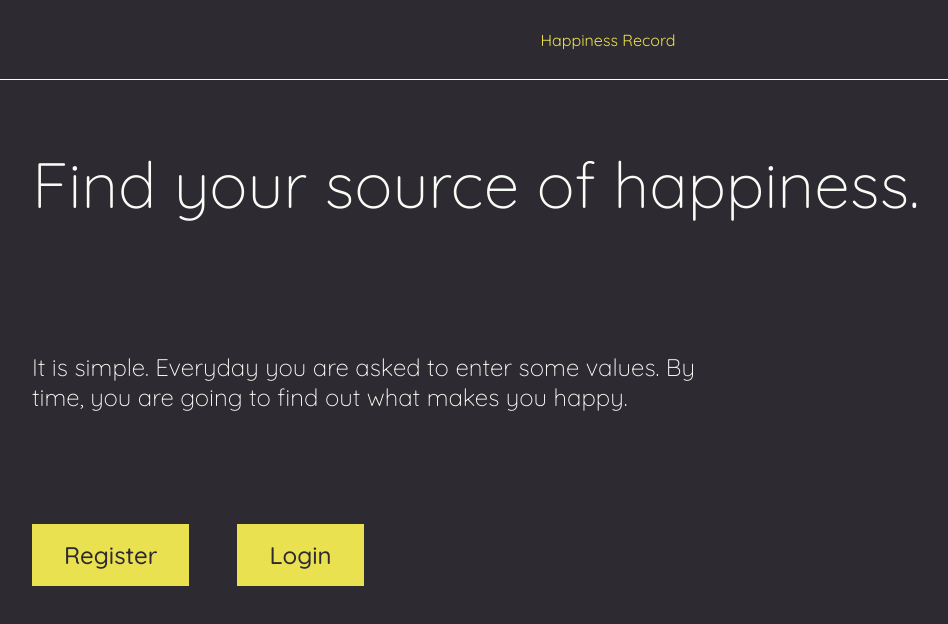
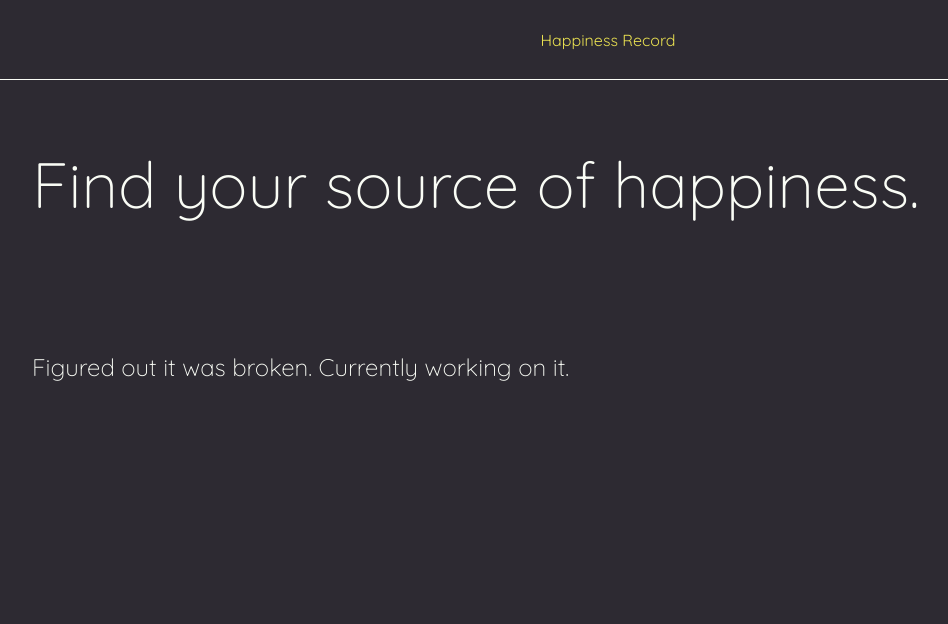
Before and after one commit to Mert18/happiness-record-client, a React (Create React App) app: page / in a window 1280 px wide. Shown: the top 624 px of the page, without its empty margins (32-980 px from the left). Built offline with nearby package versions, Linux system fonts and the light colour scheme; no server answers.

Commit message:
pope is a rockstar

```diff
--- a/src/App.js
+++ b/src/App.js
@@ -15,12 +15,10 @@ const App = () => {
         </div>
 
         <div className="app-exp">
-          <p>
-            It is simple. Everyday you are asked to enter some values. By time,
-            you are going to find out what makes you happy.
-          </p>
+          <p>Figured out it was broken. Currently working on it.</p>
         </div>
 
+        {/* }
         <div className="app-auth">
           <Link id="reg" to="/register">
             Register
@@ -29,6 +27,7 @@ const App = () => {
             Login
           </Link>
         </div>
+        {*/}
       </div>
     </Layout>
   )
```
Also changed, not shown: src/index.js (+4 -4 lines).
